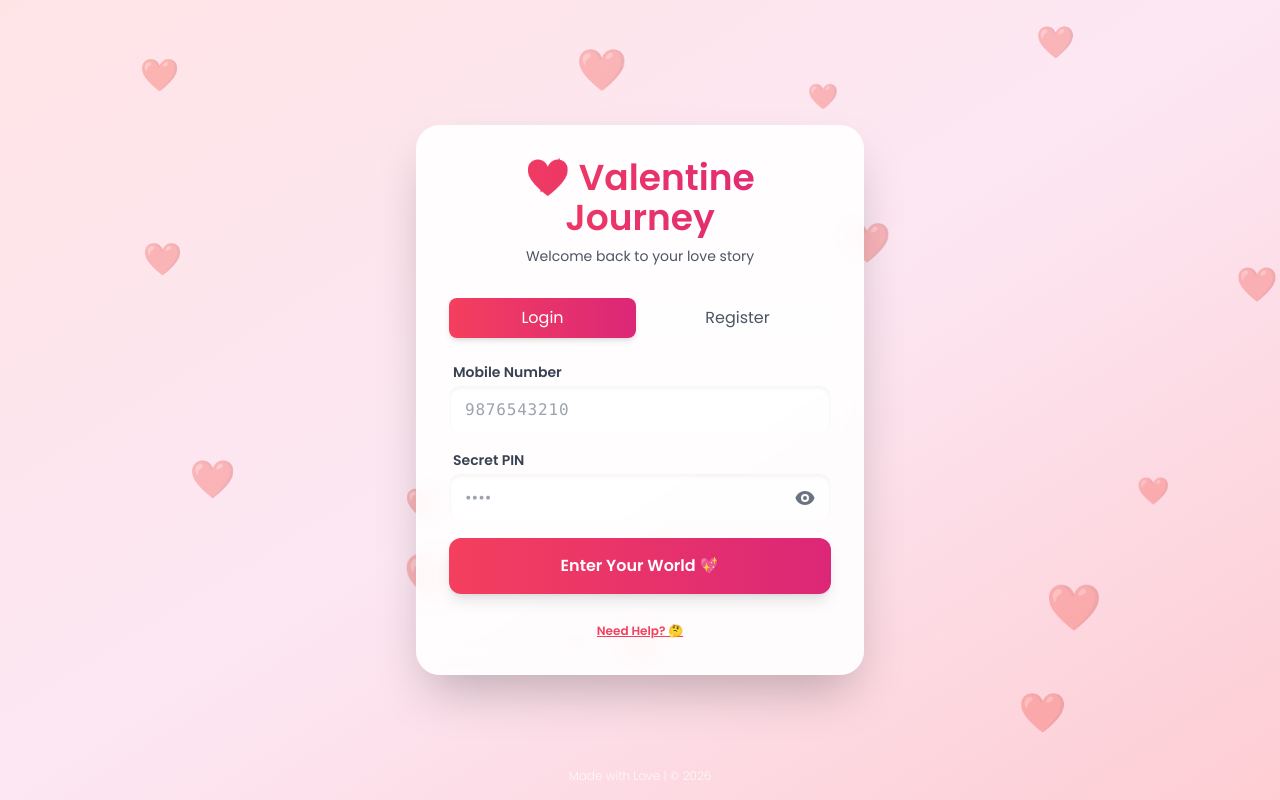
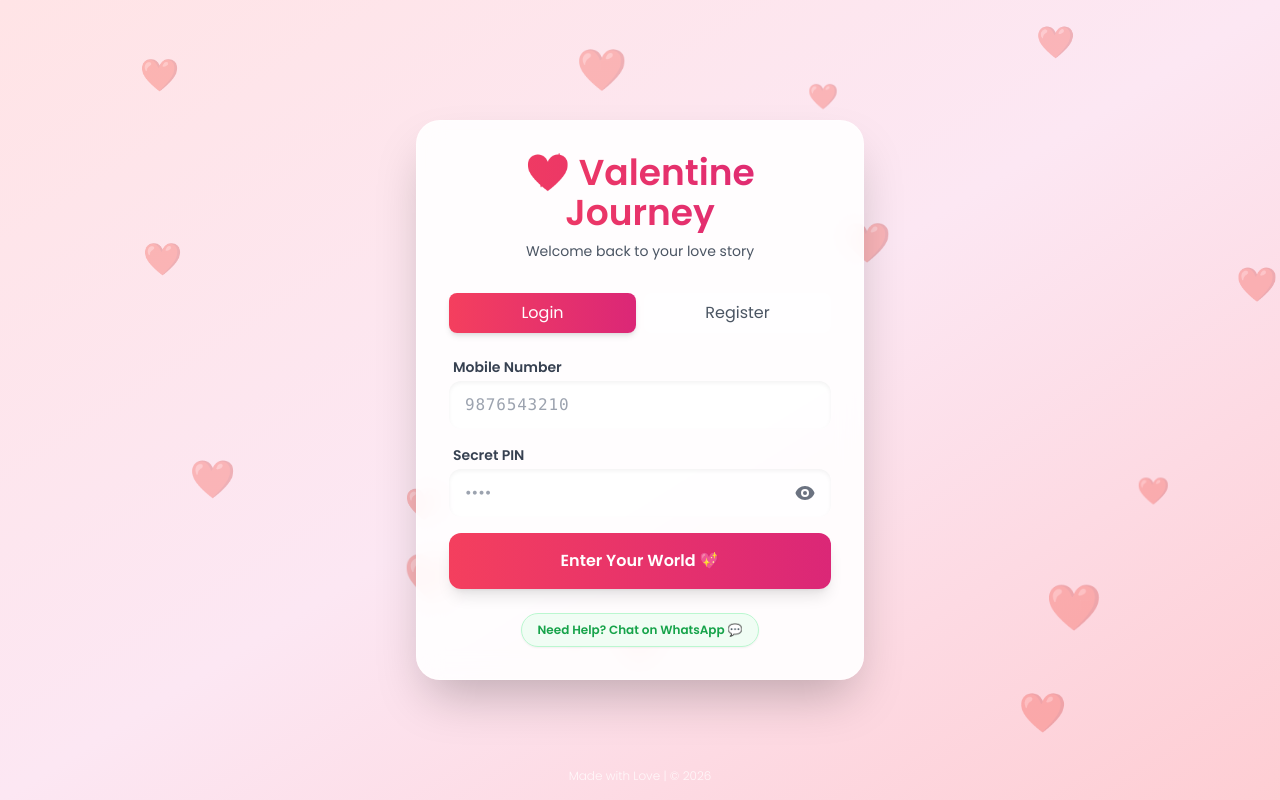
Before and after one commit to websitedesigningstore/valentine-journey, a React (Vite) app: page /#/ in a window 1280 px wide. Built offline with nearby package versions, Linux system fonts and the light colour scheme; no server answers.

Commit message:
Feat: Updated Login Help Button to WhatsApp Contact

```diff
--- a/pages/LandingPage.tsx
+++ b/pages/LandingPage.tsx
@@ -182,10 +182,10 @@ const LandingPage: React.FC = () => {
         <div className="mt-6 text-center">
           <button
             type="button"
-            onClick={() => alert('Agar koi issue aa raha hai, toh please Admin ko contact karein directly. 🛠️')}
-            className="text-xs font-bold text-rose-500 hover:text-rose-700 underline transition-colors"
+            onClick={() => window.open('https://wa.me/918294037318?text=Hello%20Admin,%20I%20need%20help%20with%20Valentine%20Journey', '_blank')}
+            className="inline-flex items-center gap-2 text-xs font-bold text-green-600 hover:text-green-700 bg-green-50 hover:bg-green-100 px-4 py-2 rounded-full transition-all border border-green-200 shadow-sm"
           >
-            Need Help? 🤔
+            Need Help? Chat on WhatsApp 💬
           </button>
         </div>
       </div>
```
